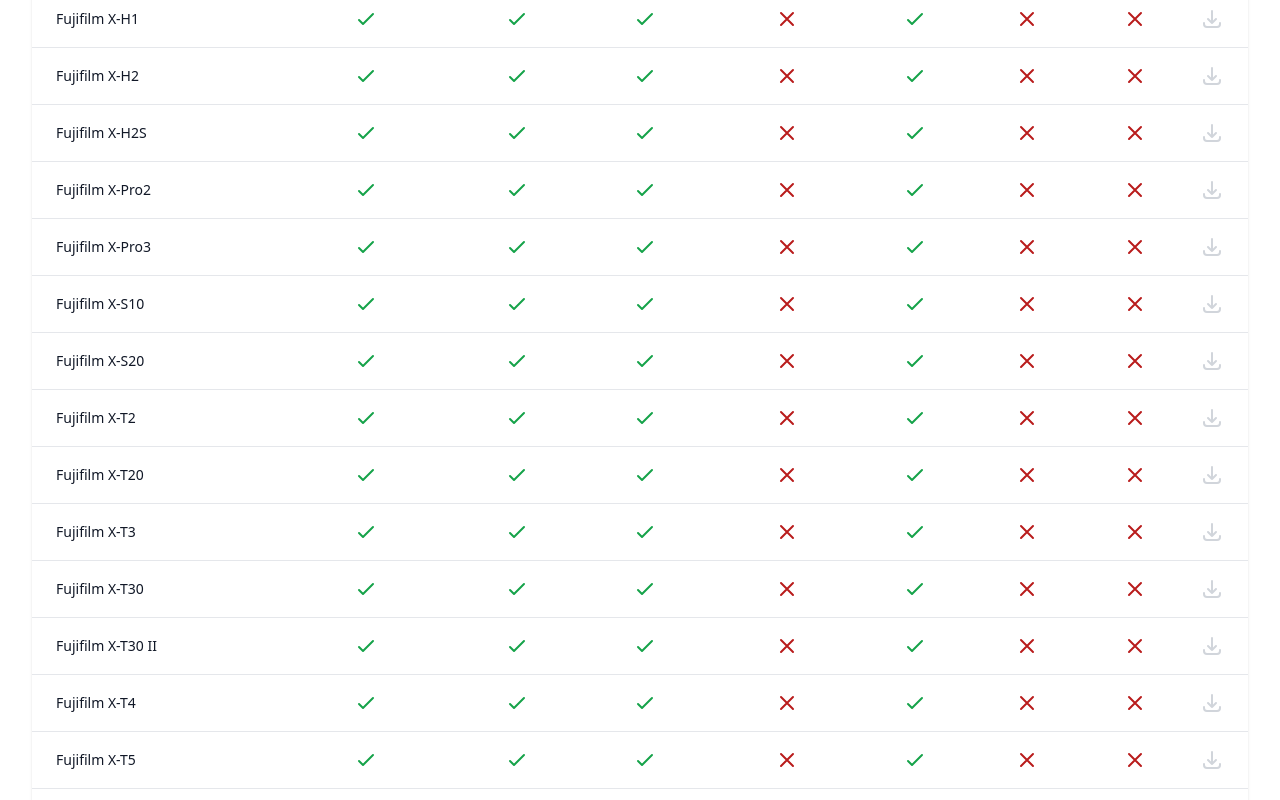
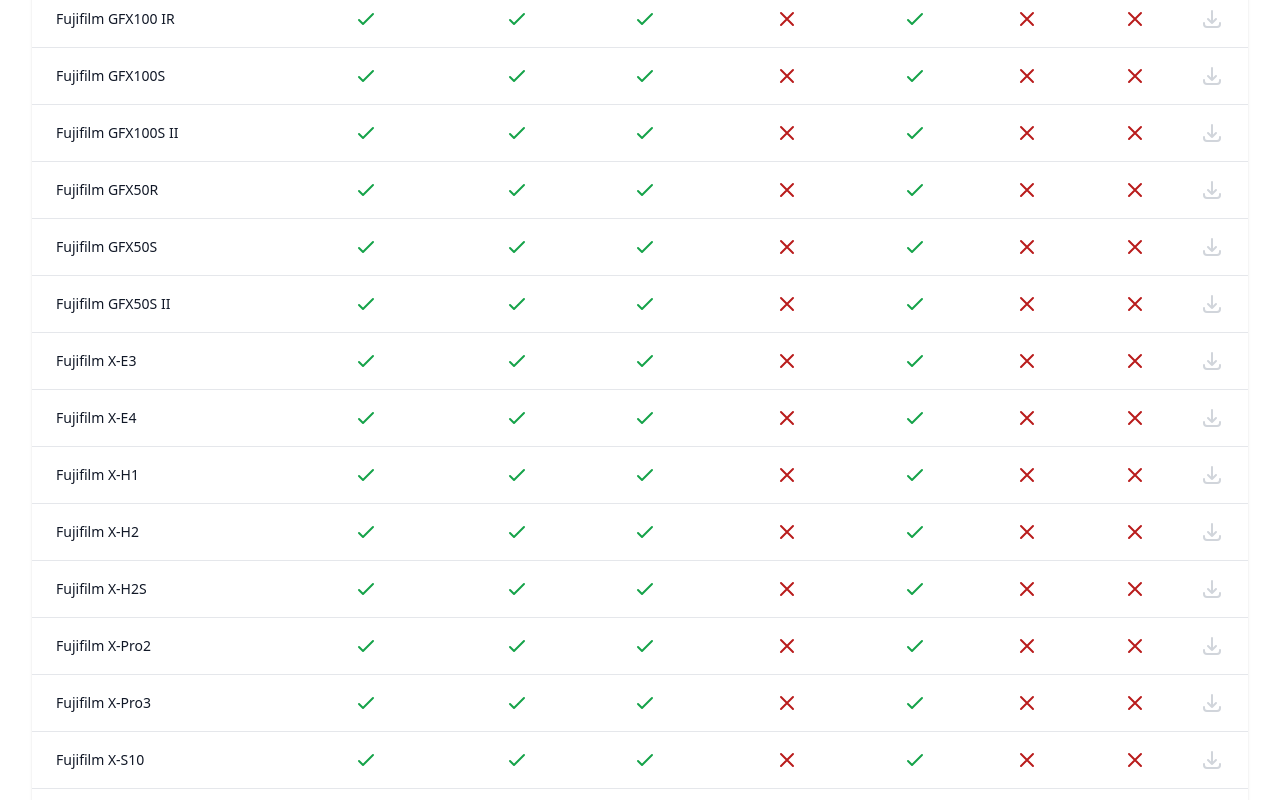
Before and after one commit to gswirski/shutter-website, a Next.js app: page /cameras in a window 1280 px wide. Shown: the part 4760-5560 px from the top of the page. Built offline with nearby package versions, Linux system fonts and the light colour scheme.

Commit message:
add gfx cameras

```diff
--- a/components/cameras.js
+++ b/components/cameras.js
@@ -79,7 +79,9 @@
   "X-E3", "X-E4", "X-H1", "X-H2", "X-H2S",
   "X-Pro2", "X-Pro3", "X-S10", "X-S20",
   "X-T2", "X-T20",
-  "X-T3", "X-T30", "X-T30 II", "X-T4", "X-T5", "X100V", "X100VI"
+  "X-T3", "X-T30", "X-T30 II", "X-T4", "X-T5", "X100V", "X100VI",
+  "GFX50S", "GFX50S II", "GFX50R",
+  "GFX100", "GFX100 II", "GFX100 IR", "GFX100S", "GFX100S II"
 ]
 
 const fujifilmCameras = fujifilmList
```
